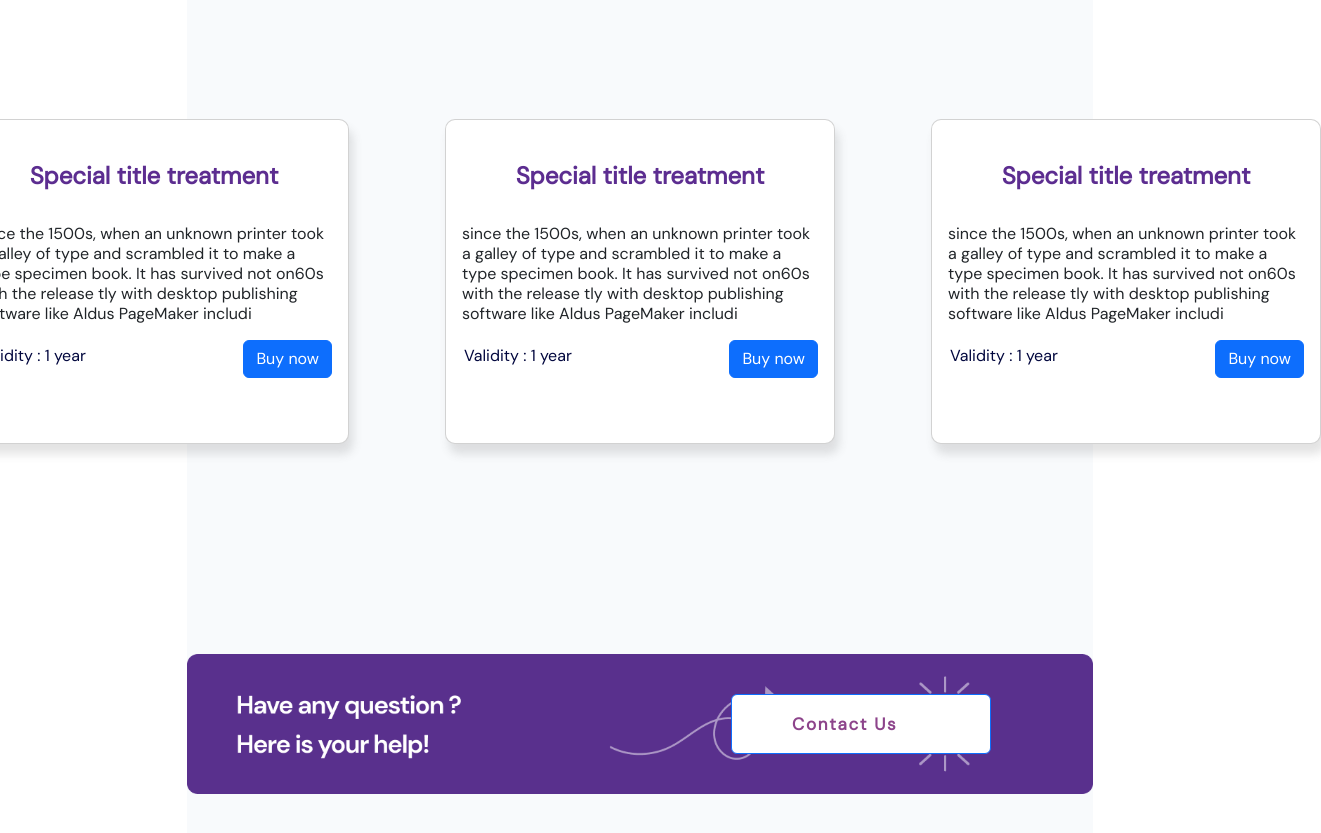
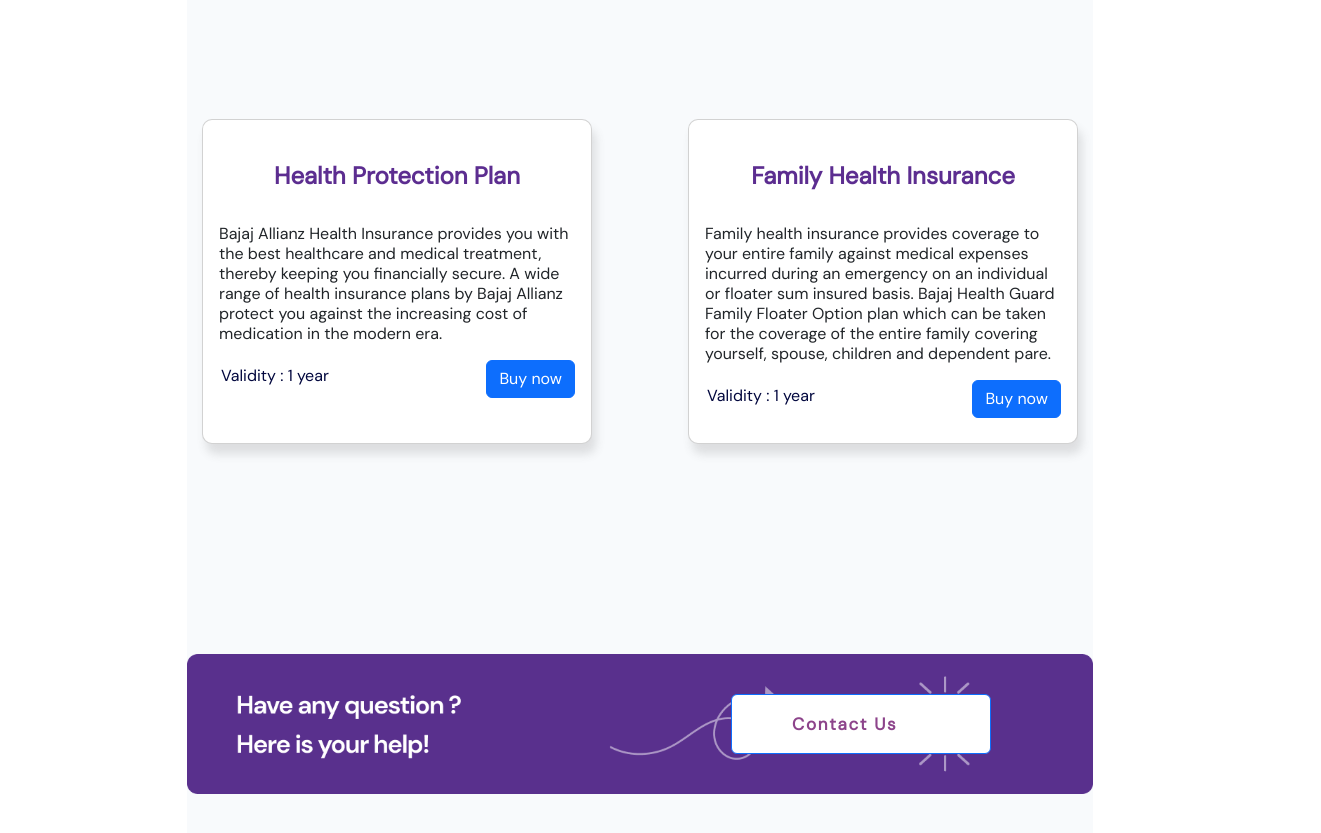
Before and after one commit to IamIr0nMan/smart-india-hackathon, a React (Create React App) app: page / in a window 1280 px wide. Shown: the part 3553-4386 px from the top of the page, 1321 px wide, since content can reach past the window. Built offline with nearby package versions, Linux system fonts and the light colour scheme.

Commit message:
Change to landing page prefooter cards

```diff
--- a/src/App.js
+++ b/src/App.js
@@ -4,6 +4,8 @@ import "./App.css";
 import LandingPage from "./pages/landingPage";
 import SignUpPage from "./pages/signUpPage";
 import ChoosePerson from "./pages/choosePerson";
+import InvoicePage from "./pages/invoicePage";
+
 function App() {
   return (
     <div className="App">
@@ -11,6 +13,7 @@ function App() {
         <Route path="/" element={<LandingPage />} />
         <Route path="/signup" element={<SignUpPage />} />
         <Route path="/chooseperson" element={<ChoosePerson />} />
+        <Route path="/payment" element={<InvoicePage />} />
         {/* <Route path="/dashboard" element={<Dashboard />} />
         <Route path="/payment" element={<PaymentPage />} />
         ------------------- Can add more routes here --------------------- */}
--- a/src/components/PreFooter.jsx
+++ b/src/components/PreFooter.jsx
@@ -37,9 +37,15 @@ function PreFooter() {
       <div className="row second-main-hero-container">
         <h4>Recommended Health Insurances</h4>
         <div className="check d-flex justify-content-center">
-          <PreFooterCard />
-          <PreFooterCard />
-          <PreFooterCard />
+          <PreFooterCard
+            heading="Health Protection Plan"
+            description="Bajaj Allianz Health Insurance provides you with the best healthcare and medical treatment, thereby keeping you financially secure.
+            A wide range of health insurance plans by Bajaj Allianz protect you against the increasing cost of medication in the modern era."
+          />
+          <PreFooterCard
+            heading="Family Health Insurance"
+            description="Family health insurance provides coverage to your entire family against medical expenses incurred during an emergency on an individual or floater sum insured basis. Bajaj Health Guard Family Floater Option plan which can be taken for the coverage of the entire family covering yourself, spouse, children and dependent pare."
+          />
         </div>
       </div>
       {/* This is part will contain the Support for the new ticket. */}
--- a/src/components/PreFooterCard.jsx
+++ b/src/components/PreFooterCard.jsx
@@ -1,20 +1,13 @@
 import React from "react";
 import { Link } from "react-router-dom";
 
-function PreFooterCard() {
+function PreFooterCard(props) {
   return (
     <>
       <div className="card col-sm-4 mx-5">
         <div className="card-body">
-          <h5 className="card-title card-title-changes">
-            Special title treatment
-          </h5>
-          <p className="card-text-main">
-            since the 1500s, when an unknown printer took a galley of type and
-            scrambled it to make a type specimen book. It has survived not on60s
-            with the release tly with desktop publishing software like Aldus
-            PageMaker includi
-          </p>
+          <h5 className="card-title card-title-changes">{props.heading}</h5>
+          <p className="card-text-main">{props.description}</p>
           <div className="validity-section d-flex justify-content-between">
             <p>Validity : 1 year</p>
             <Link className="btn btn-primary" to="/signup">
```
